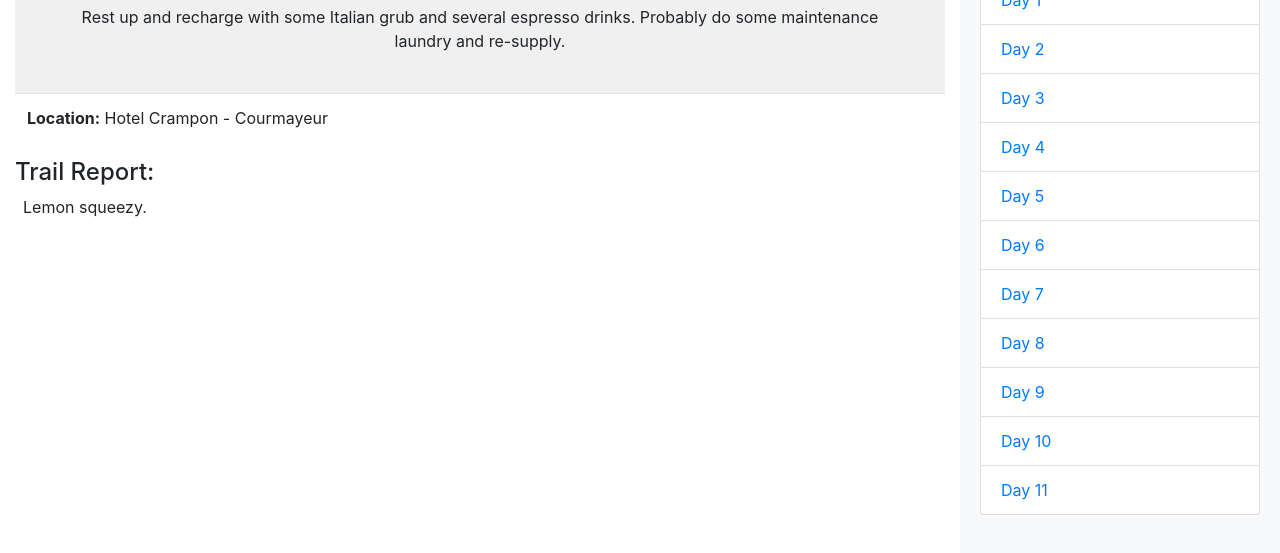
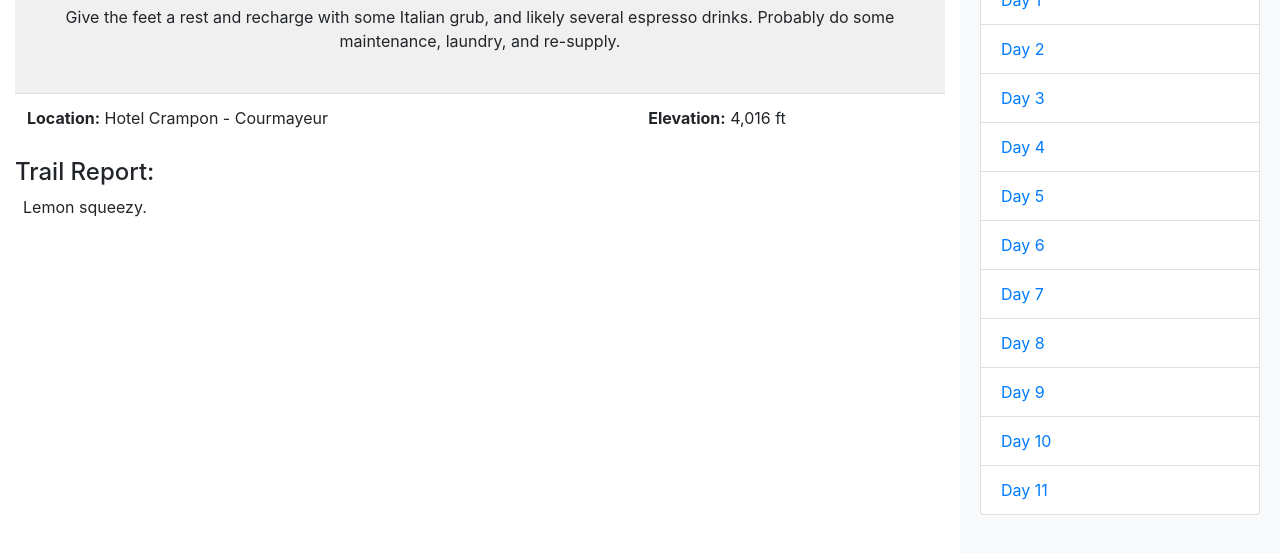
Before and after one commit to cpoff/tmb-travelogue, a website: page public/dailies/day5.html in a window 1280 px wide. Shown: the part 147-700 px from the top of the page. Drawn offline with nearby package versions, Linux system fonts and the light colour scheme.

Commit message:
added day 5 rest day

```diff
--- a/public/dailies/day5.html
+++ b/public/dailies/day5.html
@@ -63,7 +63,7 @@
                 <div class="feature-area pb-4">
                     <!-- Feature content specific to the day -->
                     <h2>Day 5 - Rest day in Courmayeur</h2>
-                    <p>Rest up and recharge with some Italian grub and several espresso drinks. Probably do some maintenance laundry and re-supply.</p>
+                    <p>Give the feet a rest and recharge with some Italian grub, and likely several espresso drinks. Probably do some maintenance, laundry, and re-supply.</p>
                     <!-- <img src="dayX-image.jpg" alt="Day X Image" class="img-fluid"> -->
                 </div>
 
@@ -72,6 +72,7 @@
                     <tbody>
                         <tr>
                             <td><b>Location:</b> Hotel Crampon - Courmayeur</td>
+                            <td><b>Elevation:</b> 4,016 ft</td>
                         </tr>
                     </tbody>
                 </table>
```
